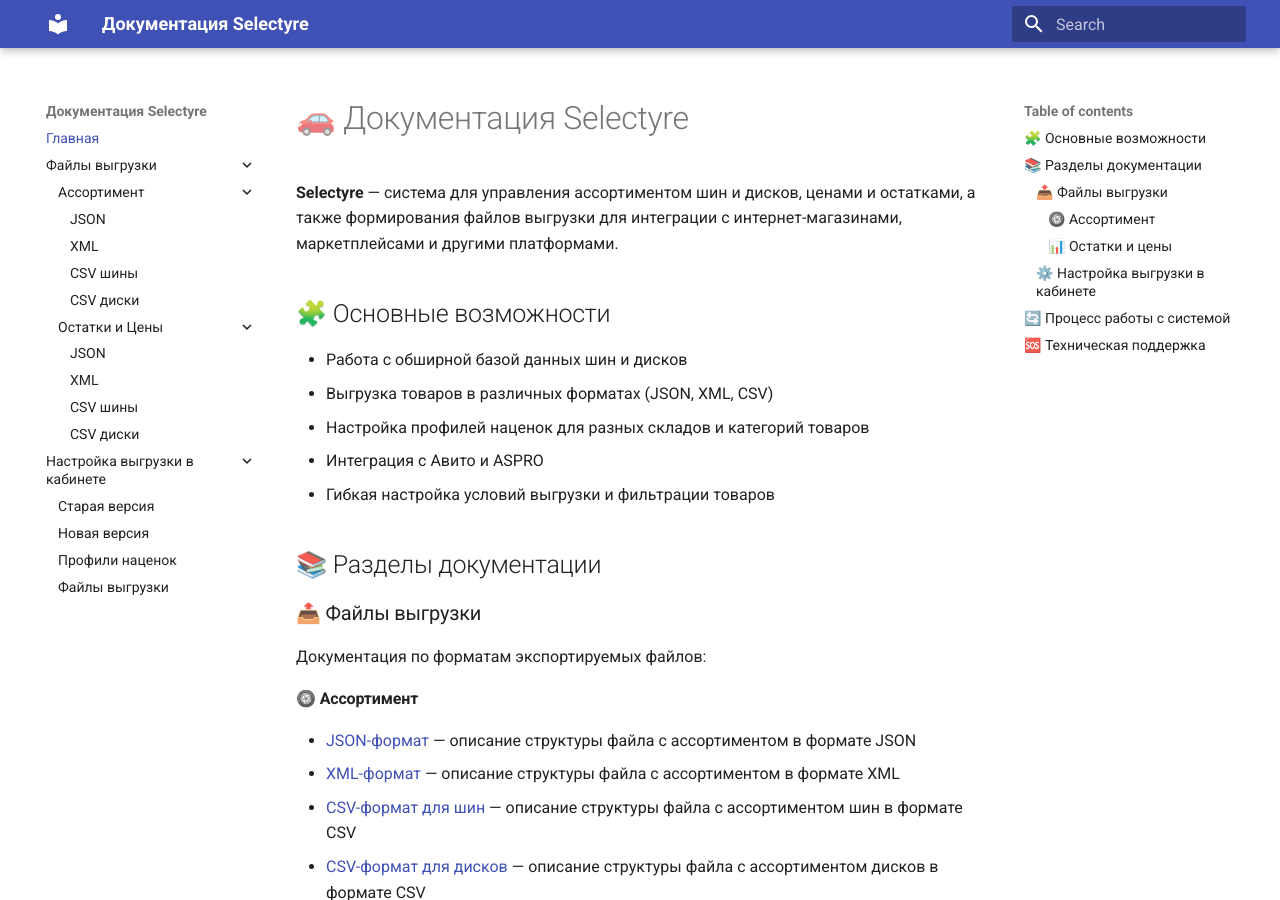
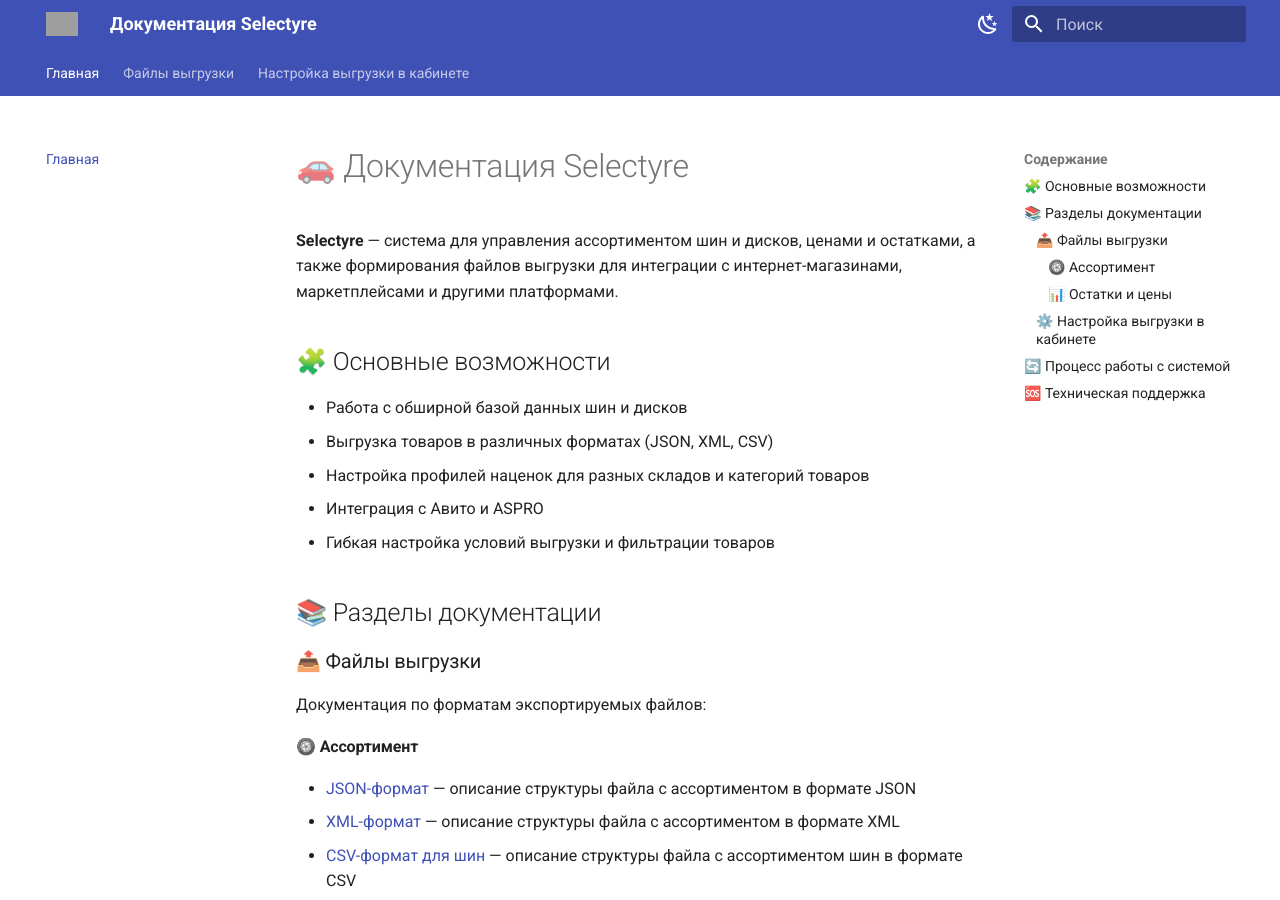
Before and after one commit to kkomissarov/selectyre-docs, an MkDocs documentation site: the page built from docs/index.md, in a window 1280 px wide and 900 px high. Built offline with MkDocs 1.6.1 and Material for MkDocs 9.7.7, drawn with Linux system fonts in a browser that asks for light colours; grey boxes are pictures that could not be loaded.

Commit message:
Add placeholder pages for old/new versions and improve Material theme configuration

```diff
--- a/mkdocs.yml
+++ b/mkdocs.yml
@@ -1,8 +1,55 @@
 site_name: Документация Selectyre
+site_url: https://kkomissarov.github.io/selectyre-docs/
 theme:
   name: material
+  language: ru
   features:
+    - navigation.tabs
+    - navigation.sections
+    - navigation.path
+    - navigation.indexes
     - navigation.expand
+    - navigation.tracking
+    - navigation.top
+    - toc.follow
+    - search.highlight
+    - search.suggest
+    - content.code.copy
+  palette:
+    - media: "(prefers-color-scheme: light)"
+      scheme: default
+      primary: indigo
+      accent: indigo
+      toggle:
+        icon: material/weather-night
+        name: Переключить на тёмную тему
+    - media: "(prefers-color-scheme: dark)"
+      scheme: slate
+      primary: indigo
+      accent: indigo
+      toggle:
+        icon: material/weather-sunny
+        name: Переключить на светлую тему
+  icon:
+    repo: fontawesome/brands/github
+  favicon: assets/favicon.png
+  logo: assets/logo.png
+
+markdown_extensions:
+  - admonition
+  - pymdownx.details
+  - pymdownx.superfences
+  - pymdownx.tabbed:
+      alternate_style: true
+  - attr_list
+  - md_in_html
+  - pymdownx.emoji:
+      emoji_index: !!python/name:material.extensions.emoji.twemoji
+      emoji_generator: !!python/name:material.extensions.emoji.to_svg
+
+plugins:
+  - search
+
 nav:
   - Главная: index.md
   - Файлы выгрузки:
```
Also changed, not shown: docs/new_version.md (added, +5 -0 lines), docs/old_version.md (added, +5 -0 lines).
